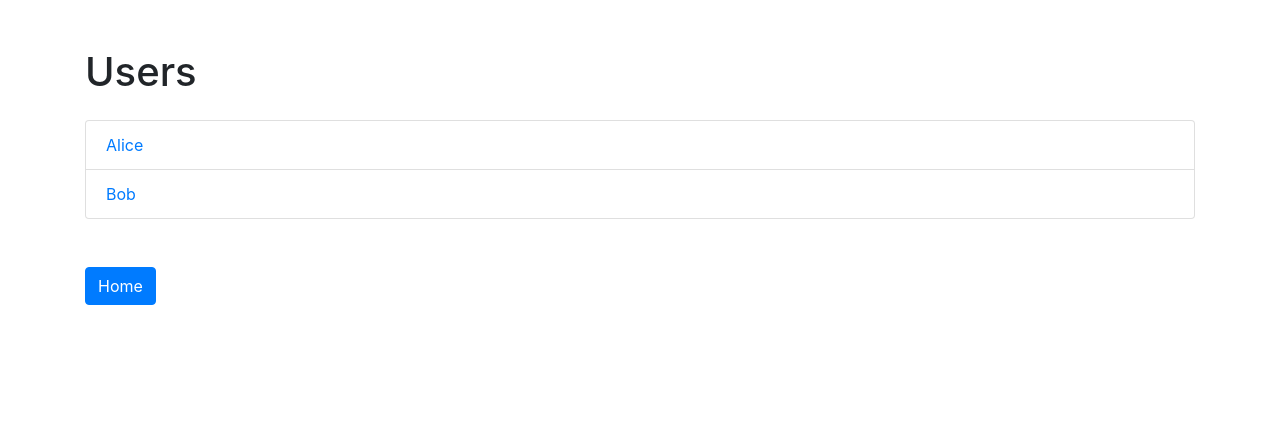
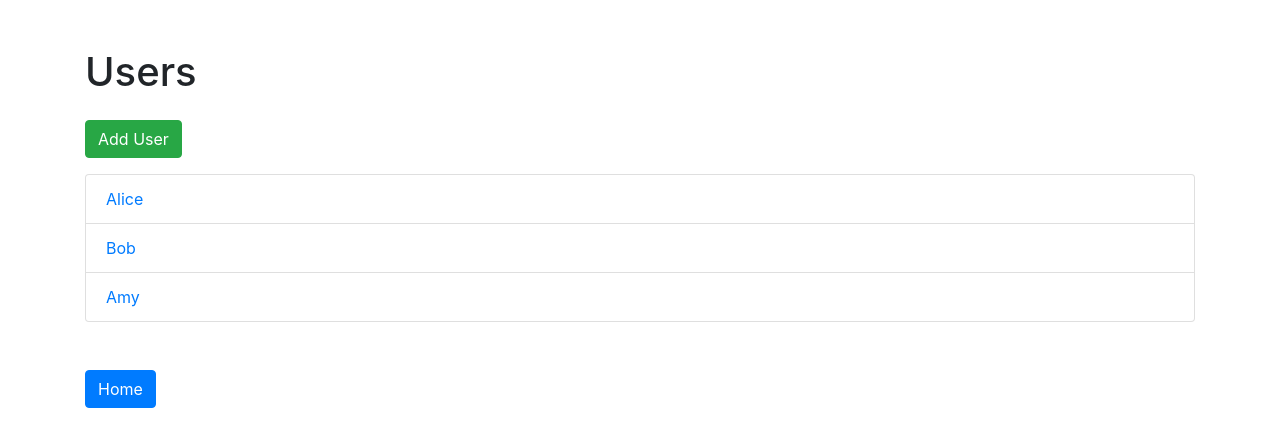
Before and after one commit to larisschwa/movieweb106, a Flask app: page /users in a window 1280 px wide. Shown: the top 447 px of the page. Run offline with Flask 3, Linux system fonts and the light colour scheme; some libraries are stand-ins or nearby versions.

Commit message:
added ability to add a new user, refactored updating the movie to display the movie information

```diff
--- a/DataManager/json_data_manager.py
+++ b/DataManager/json_data_manager.py
@@ -36,6 +36,33 @@ class JSONDataManager(DataManagerInterface):
         data = self._load_data()
         return data
 
+    def add_user(self, user_name):
+        """Adds a new user to the list of users.
+        Args:
+            user_name (str): The name of the new user.
+        Returns:
+            str: An error message if the user addition fails, or
+            None if successful.
+        """
+        data = self._load_data()
+
+        for user in data:
+            if user['name'] == user_name:
+                return "User with this name already exists."
+
+        user_id = str(len(data) + 1)
+
+        new_user = {
+            'user_id': user_id,
+            'name': user_name,
+            'movies': []
+        }
+
+        data.append(new_user)
+        self._write_data(data)
+
+        return None, user_name
+
     def get_user_movies(self, user_id):
         """Returns the movies of a specific user.
         Args:
@@ -71,6 +98,8 @@ class JSONDataManager(DataManagerInterface):
                 'director': movie_details['Director'],
                 'year': int(movie_details['Year']),
                 'rating': float(movie_details['imdbRating'])
+                if 'imdbRating' in movie_details and movie_details[
+                                        'imdbRating'] != 'N/A' else 0.0
             }
 
             user_id = str(user_id)
@@ -87,6 +116,8 @@ class JSONDataManager(DataManagerInterface):
         else:
             return movie_details['Error']
 
+        return None
+
     def get_movie(self, user_id, movie_id):
         """Returns a specific movie of a specific user.
         Args:
@@ -96,7 +127,7 @@ class JSONDataManager(DataManagerInterface):
             dict: The movie, or None if the movie doesn't exist.
         """
         user_id = str(user_id)
-        movie_id = str(movie_id)
+        movie_id = int(movie_id)
         data = self._load_data()
         for user in data:
             if user['user_id'] == user_id:
--- a/app.py
+++ b/app.py
@@ -1,12 +1,17 @@
 from flask import Flask, render_template, request, redirect, url_for, jsonify
 import requests
 import json
+import uuid
 from DataManager.json_data_manager import JSONDataManager
 
 
 app = Flask(__name__)
 
 json_data_manager = JSONDataManager('movies.json')
+
+
+def generate_user_id():
+    return str(uuid.uuid4())
 
 
 def fetch_movie_info(movie_title, api_key='5eeb20d'):
@@ -96,6 +101,20 @@ def user_movies(user_id):
     return render_template('user_movies.html', user_id=user_id, movies=movies)
 
 
+@app.route('/add_user', methods=['GET', 'POST'])
+def add_user():
+    if request.method == 'POST':
+        user_name = request.form.get('name')
+        error_message, user_name = json_data_manager.add_user(user_name)
+
+        if error_message is not None:
+            return render_template('add_user.html', error_message=error_message)
+
+        return redirect(url_for('user_movies', user_id=user_name))
+
+    return render_template('add_user.html')
+
+
 @app.route('/users/<user_id>/add_movie', methods=['GET', 'POST'])
 def add_movie(user_id):
     """
@@ -146,16 +165,18 @@ def update_movie(user_id, movie_id):
         movies page.
         Otherwise, renders the update movie page with the current movie data.
     """
+    movie = json_data_manager.get_movie(user_id, movie_id)
+
     if request.method == 'POST':
         updated_movie = {
-            'title': request.form.get('title'),
+            'title': request.form.get('name'),  # Change 'title' to 'name'
             'director': request.form.get('director'),
             'year': int(request.form.get('year')),
             'rating': float(request.form.get('rating'))
         }
         json_data_manager.update_movie(user_id, movie_id, updated_movie)
         return redirect(url_for('user_movies', user_id=user_id))
-    movie = json_data_manager.get_movie(user_id, movie_id)
+
     return render_template('update_movie.html', user_id=user_id,
                            movie=movie, movie_id=movie_id)
 
--- a/movies.json
+++ b/movies.json
@@ -1 +1 @@
-{"users": [{"user_id": "1", "name": "Alice", "movies": [{"name": "Teenage Mutant Ninja Turtles", "director": "Jonathan Liebesman", "year": 2014, "rating": 5.8, "id": 2}, {"name": "Labyrinth", "director": "Jim Henson", "year": 1986, "rating": 7.3, "id": 3}, {"name": "Dumb and Dumber", "director": "Peter Farrelly, Bobby Farrelly", "year": 1994, "rating": 7.3, "id": 5}]}, {"user_id": "2", "name": "Bob", "movies": [{"name": "Zoolander", "director": "Ben Stiller", "year": 2001, "rating": 6.5, "id": 1}, {"name": "The Shawshank Redemption", "director": "Frank Darabont", "year": 1994, "rating": 9.3, "id": 2}, {"name": "The Butler", "director": "Lee Daniels", "year": 2013, "rating": 7.2, "id": 3}]}]}
+{"users": [{"user_id": "1", "name": "Alice", "movies": [{"name": "Labyrinth", "director": "Jim Henson", "year": 1986, "rating": 7.3, "id": 3}, {"name": "Dumb and Dumber", "director": "Peter Farrelly, Bobby Farrelly", "year": 1994, "rating": 7.3, "id": 5}, {"name": "Teenage Mutant Ninja Turtles", "director": "Jonathan Liebesman", "year": 2014, "rating": 5.8, "id": 6}]}, {"user_id": "2", "name": "Bob", "movies": [{"name": "Zoolander", "director": "Ben Stiller", "year": 2001, "rating": 6.5, "id": 1}, {"name": "The Shawshank Redemption", "director": "Frank Darabont", "year": 1994, "rating": 9.3, "id": 2}]}, {"user_id": "4", "name": "Amy", "movies": [{"name": "The Room", "director": "Tommy Wiseau", "year": 2003, "rating": 3.6, "id": 1}]}]}
--- a/templates/users.html
+++ b/templates/users.html
@@ -8,6 +8,7 @@
 <body>
     <div class="container py-5">
         <h1 class="mb-4">Users</h1>
+        <a href="{{ url_for('add_user') }}" class="btn btn-success mb-3">Add User</a>
         <ul class="list-group">
             {% for user in users %}
             <li class="list-group-item">
@@ -18,8 +19,8 @@
             {% endfor %}
         </ul>
     </div>
-<div class="container">
-    <a href="{{ url_for('home') }}" class="btn btn-primary">Home</a>
-</div>
+    <div class="container">
+        <a href="{{ url_for('home') }}" class="btn btn-primary">Home</a>
+    </div>
 </body>
 </html>
```
Also changed, not shown: templates/add_user.html (added, +21 -0 lines), templates/update_movie.html (+6 -8 lines).
